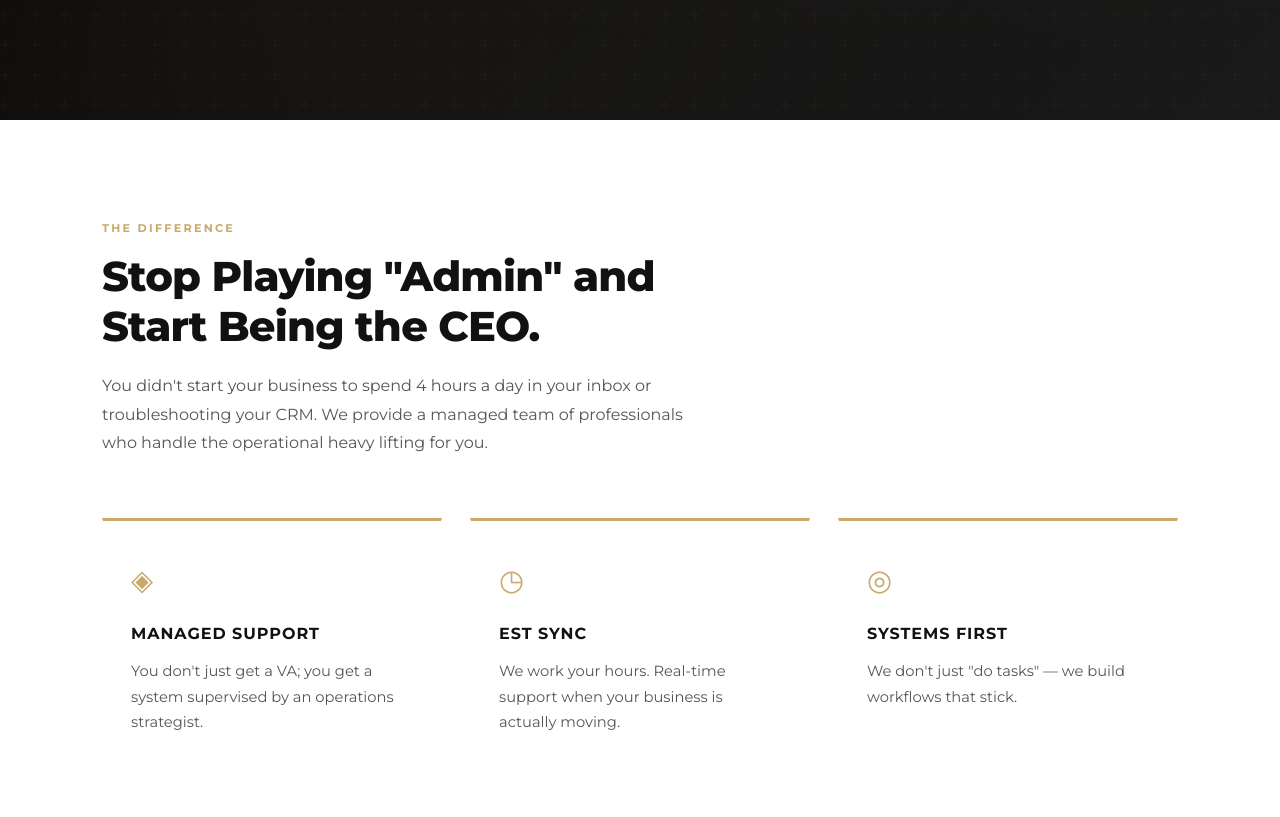
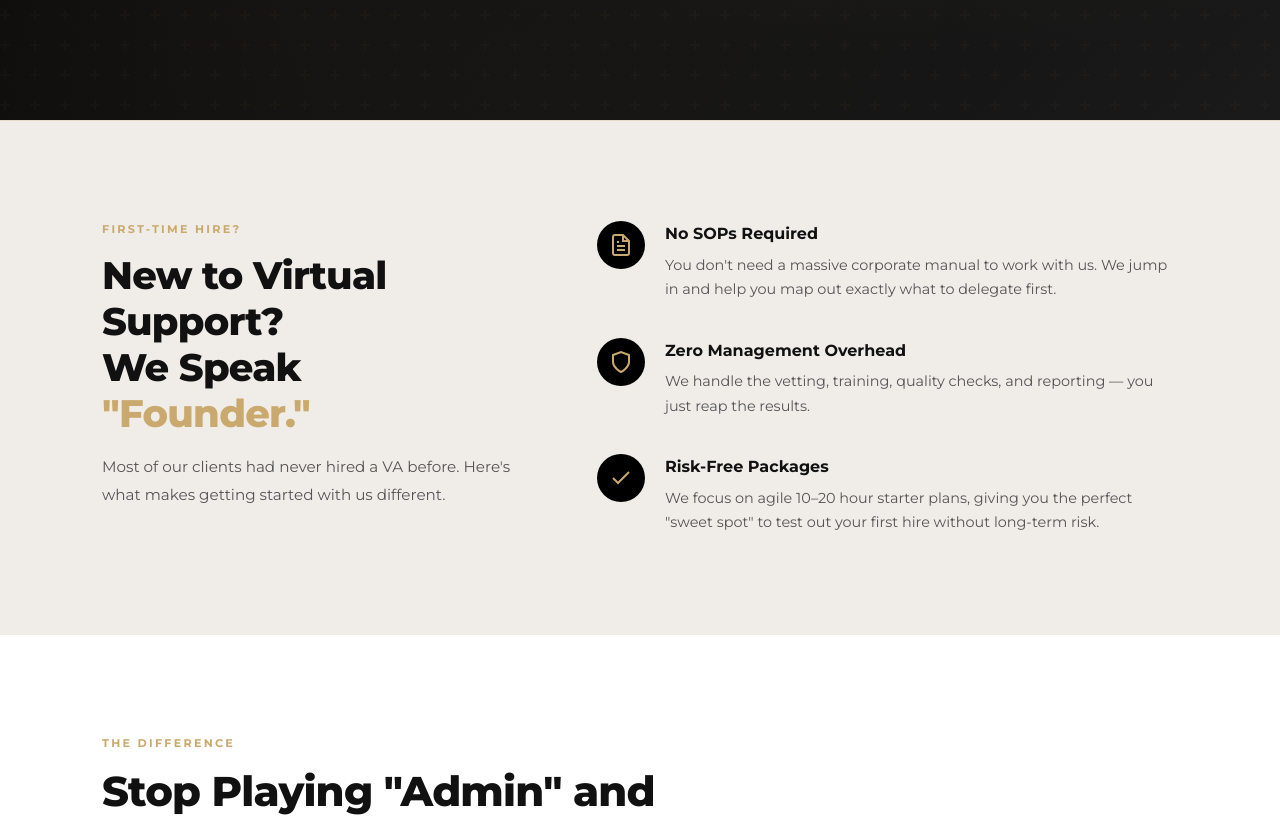
Before and after one commit to PalermoJ12/backstageops, a React (Vite) app: page / in a window 1280 px wide. Shown: the part 680-1497 px from the top of the page. Built offline with nearby package versions, Linux system fonts and the light colour scheme.

Commit message:
current changes

```diff
--- a/src/App.jsx
+++ b/src/App.jsx
@@ -1,11 +1,12 @@
 import Navbar from './components/Navbar';
 import Hero from './components/Hero';
+import NewToVA from './components/NewToVA';
 import WhyUs from './components/WhyUs';
-import Services from './components/Services';
-import Process from './components/Process';
 import About from './components/About';
 import Team from './components/Team';
 import Results from './components/Results';
+import Process from './components/Process';
+import Services from './components/Services';
 import Testimonial from './components/Testimonial';
 import Contact from './components/Contact';
 import Footer from './components/Footer';
@@ -16,6 +17,7 @@ export default function App() {
     <>
       <Navbar />
       <Hero />
+      <NewToVA />
       <WhyUs />
       <About />
       <Team />
--- a/src/components/Contact.jsx
+++ b/src/components/Contact.jsx
@@ -3,9 +3,9 @@ import emailjs from '@emailjs/browser';
 import './Contact.css';
 
 // ─── Fill these in from your EmailJS dashboard ───────────────────────────────
-const EMAILJS_SERVICE_ID  = 'service_ts3pekj';
-const EMAILJS_TEMPLATE_ID = 'template_56d1pxf';
-const EMAILJS_PUBLIC_KEY  = 'l-mP5VVs36dM2GWBM';
+const EMAILJS_SERVICE_ID  = 'service_jpbhlei';
+const EMAILJS_TEMPLATE_ID = 'template_pcb5547';
+const EMAILJS_PUBLIC_KEY  = 'ZH1Ox78t1ZC_6BVSg';
 // ─────────────────────────────────────────────────────────────────────────────
 
 export default function Contact() {
--- a/src/components/Navbar.jsx
+++ b/src/components/Navbar.jsx
@@ -34,7 +34,7 @@ export default function Navbar() {
             </a>
           ))}
           <a
-            href="https://calendar.app.google/5knfkqEAU7a1XNGe9"
+            href="https://book.titan.email/discovery-call"
             target="_blank"
             rel="noopener noreferrer"
             className="btn-primary navbar__cta"
--- /dev/null
+++ b/src/components/NewToVA.css
@@ -0,0 +1,76 @@
+.newtova {
+  background: var(--section-alt);
+  padding: 100px 0;
+  border-top: 1px solid var(--champagne-border);
+}
+
+.newtova__inner {
+  display: grid;
+  grid-template-columns: 1fr 1.4fr;
+  gap: 80px;
+  align-items: start;
+}
+
+.newtova__headline {
+  font-size: clamp(1.8rem, 3vw, 2.4rem);
+  font-weight: 800;
+  color: var(--text-dark);
+  letter-spacing: -0.02em;
+  line-height: 1.2;
+  margin-bottom: 16px;
+}
+
+.newtova__headline em {
+  font-style: normal;
+  color: var(--champagne);
+}
+
+.newtova__sub {
+  font-size: 0.95rem;
+  color: var(--text-mid);
+  line-height: 1.8;
+}
+
+.newtova__right {
+  display: flex;
+  flex-direction: column;
+  gap: 36px;
+}
+
+.newtova__point {
+  display: flex;
+  gap: 20px;
+  align-items: flex-start;
+}
+
+.newtova__icon {
+  width: 48px;
+  height: 48px;
+  border-radius: 50%;
+  background: var(--navy);
+  color: var(--champagne);
+  display: flex;
+  align-items: center;
+  justify-content: center;
+  flex-shrink: 0;
+}
+
+.newtova__point-title {
+  font-size: 1rem;
+  font-weight: 700;
+  color: var(--text-dark);
+  margin-bottom: 6px;
+}
+
+.newtova__point-body {
+  font-size: 0.9rem;
+  color: var(--text-mid);
+  line-height: 1.7;
+}
+
+@media (max-width: 900px) {
+  .newtova__inner {
+    grid-template-columns: 1fr;
+    gap: 48px;
+  }
+}
--- /dev/null
+++ b/src/components/NewToVA.jsx
@@ -0,0 +1,62 @@
+import './NewToVA.css';
+
+const points = [
+  {
+    title: 'No SOPs Required',
+    body: "You don't need a massive corporate manual to work with us. We jump in and help you map out exactly what to delegate first.",
+    icon: (
+      <svg width="24" height="24" viewBox="0 0 24 24" fill="none" stroke="currentColor" strokeWidth="2">
+        <path d="M14 2H6a2 2 0 0 0-2 2v16a2 2 0 0 0 2 2h12a2 2 0 0 0 2-2V8z"/>
+        <polyline points="14 2 14 8 20 8"/>
+        <line x1="16" y1="13" x2="8" y2="13"/>
+        <line x1="16" y1="17" x2="8" y2="17"/>
+        <polyline points="10 9 9 9 8 9"/>
+      </svg>
+    ),
+  },
+  {
+    title: 'Zero Management Overhead',
+    body: 'We handle the vetting, training, quality checks, and reporting — you just reap the results.',
+    icon: (
+      <svg width="24" height="24" viewBox="0 0 24 24" fill="none" stroke="currentColor" strokeWidth="2">
+        <path d="M12 22s8-4 8-10V5l-8-3-8 3v7c0 6 8 10 8 10z"/>
+      </svg>
+    ),
+  },
+  {
+    title: 'Risk-Free Packages',
+    body: 'We focus on agile 10–20 hour starter plans, giving you the perfect "sweet spot" to test out your first hire without long-term risk.',
+    icon: (
+      <svg width="24" height="24" viewBox="0 0 24 24" fill="none" stroke="currentColor" strokeWidth="2">
+        <polyline points="20 6 9 17 4 12"/>
+      </svg>
+    ),
+  },
+];
+
+export default function NewToVA() {
+  return (
+    <section className="newtova">
+      <div className="container newtova__inner">
+        <div className="newtova__left">
+          <span className="section-label">First-Time Hire?</span>
+          <h2 className="newtova__headline">New to Virtual Support?<br />We Speak <em>"Founder."</em></h2>
+          <p className="newtova__sub">
+            Most of our clients had never hired a VA before. Here's what makes getting started with us different.
+          </p>
+        </div>
+        <div className="newtova__right">
+          {points.map((p) => (
+            <div className="newtova__point" key={p.title}>
+              <div className="newtova__icon">{p.icon}</div>
+              <div>
+                <h3 className="newtova__point-title">{p.title}</h3>
+                <p className="newtova__point-body">{p.body}</p>
+              </div>
+            </div>
+          ))}
+        </div>
+      </div>
+    </section>
+  );
+}
--- a/src/components/Process.jsx
+++ b/src/components/Process.jsx
@@ -2,19 +2,19 @@ import './Process.css';
 
 const steps = [
   {
-    num: '01',
-    title: 'The Strategy Call',
-    body: 'We audit your current bottlenecks and find exactly where you need air.',
+    num: '5:00 PM',
+    title: 'The Handoff',
+    body: 'Send your list of repetitive tasks, data entries, or unread emails as you wrap up your workday.',
   },
   {
-    num: '02',
-    title: 'The Systems Setup',
-    body: 'We document your processes so nothing falls through the cracks.',
+    num: '12:00 AM',
+    title: 'Quiet Execution',
+    body: 'Our VAs securely execute your backlog overnight while your office is quiet.',
   },
   {
-    num: '03',
-    title: 'The Seamless Handoff',
-    body: 'Your dedicated team takes over, and you get your time back.',
+    num: '8:00 AM',
+    title: 'Clean Slate Delivery',
+    body: 'Wake up to an emptied inbox, updated customer records, and completed reports. Open your laptop with total relief.',
   },
 ];
 
@@ -23,8 +23,8 @@ export default function Process() {
     <section className="process" id="process">
       <div className="container">
         <span className="section-label">How It Works</span>
-        <h2 className="process__headline">The 3-Step Handoff</h2>
-        <p className="process__sub">Getting started is easier than you think.</p>
+        <h2 className="process__headline">The 24-Hour Operations Loop</h2>
+        <p className="process__sub">Your backlog cleared while you sleep — every single night.</p>
 
         <div className="process__steps">
           {steps.map((s, i) => (
@@ -42,7 +42,7 @@ export default function Process() {
         </div>
 
         <a
-          href="https://calendar.app.google/5knfkqEAU7a1XNGe9"
+          href="https://book.titan.email/discovery-call"
           target="_blank"
           rel="noopener noreferrer"
           className="btn-primary process__cta"
--- a/src/components/Team.jsx
+++ b/src/components/Team.jsx
@@ -3,27 +3,44 @@ import './Team.css';
 const members = [
   {
     name: 'Operations & Systems',
-    initials: 'OS',
     position: 'Workflow design, process documentation & tool setup',
-    photo: null,
+    icon: (
+      <svg width="36" height="36" viewBox="0 0 24 24" fill="none" stroke="currentColor" strokeWidth="1.5">
+        <polyline points="22 12 18 12 15 21 9 3 6 12 2 12"/>
+      </svg>
+    ),
   },
   {
     name: 'Client Delivery & Experience',
-    initials: 'CDE',
     position: 'Onboarding, communication & client success',
-    photo: null,
+    icon: (
+      <svg width="36" height="36" viewBox="0 0 24 24" fill="none" stroke="currentColor" strokeWidth="1.5">
+        <path d="M17 21v-2a4 4 0 0 0-4-4H5a4 4 0 0 0-4 4v2"/>
+        <circle cx="9" cy="7" r="4"/>
+        <path d="M23 21v-2a4 4 0 0 0-3-3.87"/>
+        <path d="M16 3.13a4 4 0 0 1 0 7.75"/>
+      </svg>
+    ),
   },
   {
     name: 'Growth & Marketing',
-    initials: 'GM',
     position: 'Content, outreach & brand presence',
-    photo: null,
+    icon: (
+      <svg width="36" height="36" viewBox="0 0 24 24" fill="none" stroke="currentColor" strokeWidth="1.5">
+        <polyline points="23 6 13.5 15.5 8.5 10.5 1 18"/>
+        <polyline points="17 6 23 6 23 12"/>
+      </svg>
+    ),
   },
   {
     name: 'Finance & Legal',
-    initials: 'FL',
     position: 'Invoicing, compliance & administrative filings',
-    photo: null,
+    icon: (
+      <svg width="36" height="36" viewBox="0 0 24 24" fill="none" stroke="currentColor" strokeWidth="1.5">
+        <line x1="12" y1="1" x2="12" y2="23"/>
+        <path d="M17 5H9.5a3.5 3.5 0 0 0 0 7h5a3.5 3.5 0 0 1 0 7H6"/>
+      </svg>
+    ),
   },
 ];
 
@@ -41,16 +58,14 @@ export default function Team() {
           {members.map((m) => (
             <div className="team__card" key={m.name}>
               <div className="team__photo-wrap">
-                {m.photo
-                  ? <img src={m.photo} alt={m.name} className="team__photo" />
-                  : <div className="team__photo-placeholder">
-                      <span>{m.initials}</span>
-                    </div>
-                }
+                <div className="team__photo-placeholder">
+                  {m.icon}
+                </div>
                 <div className="team__photo-accent" />
               </div>
               <div className="team__info">
                 <h3 className="team__name">{m.name}</h3>
+                <p className="team__position">{m.position}</p>
               </div>
             </div>
           ))}
--- a/src/components/WhyUs.jsx
+++ b/src/components/WhyUs.jsx
@@ -3,17 +3,17 @@ import './WhyUs.css';
 const differentiators = [
   {
     title: 'Managed Support',
-    body: "You don't just get a VA; you get a system supervised by an operations strategist.",
+    body: "You don't just get a VA — you get a fully managed team that handles vetting, training, quality checks, and reporting. You just reap the results.",
     icon: '◈',
   },
   {
-    title: 'EST Sync',
-    body: 'We work your hours. Real-time support when your business is actually moving.',
+    title: 'Overnight Execution',
+    body: 'We work while you sleep. Your backlog gets cleared overnight so you wake up to a clean slate every morning.',
     icon: '◷',
   },
   {
-    title: 'Systems First',
-    body: "We don't just \"do tasks\" — we build workflows that stick.",
+    title: 'Time Reclaimed',
+    body: "Every task we take off your plate is time returned to you — to grow, to lead, or simply to rest.",
     icon: '◎',
   },
 ];
```
Also changed, not shown: src/components/Hero.jsx (+5 -6 lines), src/components/Services.css (+76 -1 lines), src/components/Services.jsx (+37 -10 lines).
